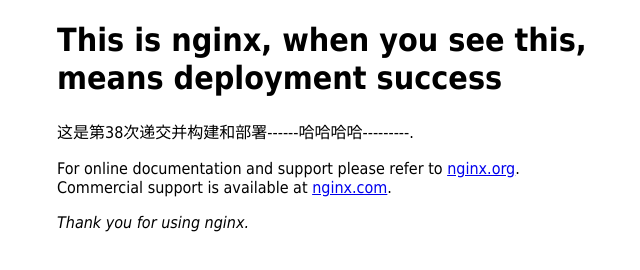
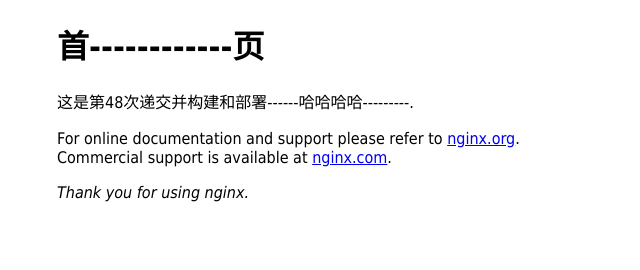
Before and after one commit to atang007didi/nginx, a plain HTML site: page index.html in a window 1280 px wide. Shown: the whole page, without its empty margins (303-943 px from the left). Drawn offline with Linux system fonts and the light colour scheme.

Commit message:
Update index.html

```diff
--- a/index.html
+++ b/index.html
@@ -1,6 +1,7 @@
 <!DOCTYPE html>
 <html>
 <head>
+<meta charset="UTF-8"> <!-- 添加UTF-8编码的meta标签 -->
 <title>Welcome to nginx!</title>
 <style>
 html { color-scheme: light dark; }
@@ -9,8 +10,8 @@ font-family: Tahoma, Verdana, Arial, sans-serif; }
 </style>
 </head>
 <body>
-<h1>This is nginx, when you see this, means deployment success</h1>
-<p>这是第38次递交并构建和部署------哈哈哈哈---------.</p>
+<h1>首------------页</h1>
+<p>这是第48次递交并构建和部署------哈哈哈哈---------.</p>
 
 <p>For online documentation and support please refer to
 <a href="http://nginx.org/">nginx.org</a>.<br/>
```
